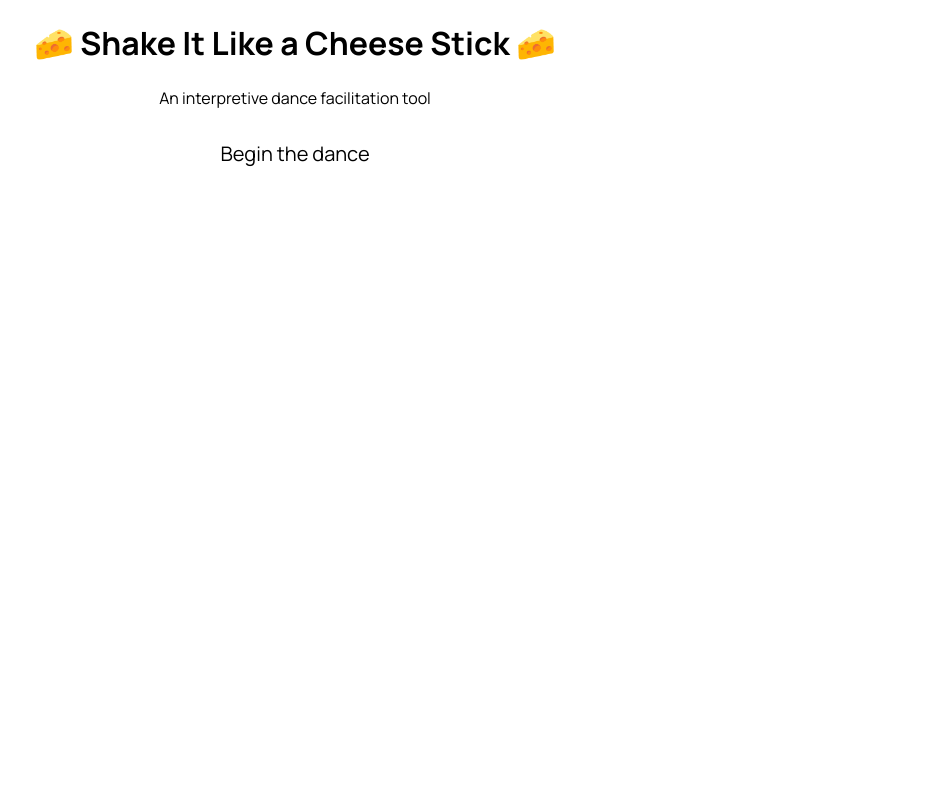
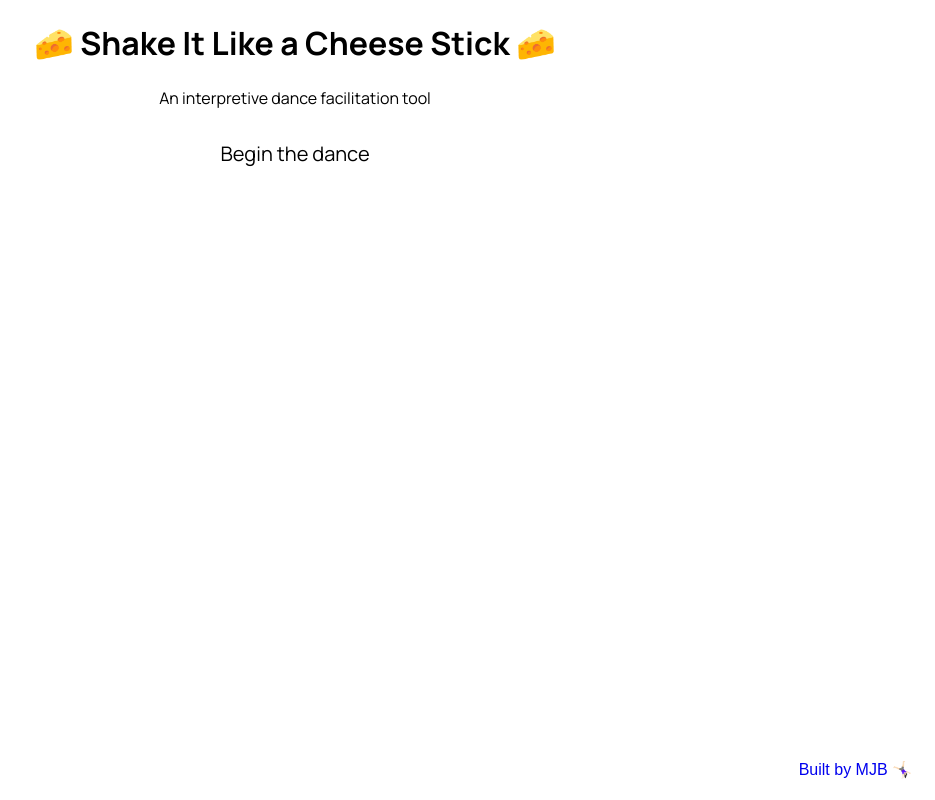
Before and after one commit to MollyJeanB/shake-it-like-a-cheese-stick, a Next.js app: page / in a window 1280 px wide. Shown: the whole page, without its empty margins (345-1280 px from the left). Built offline with nearby package versions, Linux system fonts and the light colour scheme.

Commit message:
[F] add github button

```diff
--- /dev/null
+++ b/components/gitHubLink/GitHubLink.tsx
@@ -0,0 +1,16 @@
+import React from "react"
+import styles from "./gitHubLink.module.css"
+
+type Props = {
+	link: string
+}
+
+export const GitHubLink: React.FC<Props> = ({ link }) => {
+	return (
+		<a href={link}>
+			<button className={styles.button} role={"link"}>
+				{"Built by MJB 🤸🏻‍♀️"}
+			</button>
+		</a>
+	)
+}
--- /dev/null
+++ b/components/gitHubLink/gitHubLink.module.css
@@ -0,0 +1,12 @@
+.button {
+	border: 1px solid var(--color-aqua);
+	padding: 6px 8px;
+	color: var(--color-white);
+	background: unset;
+	font-size: 16px;
+	cursor: pointer;
+	border-radius: var(--border-radius-semi-rounded);
+	position: absolute;
+	bottom: 15px;
+	right: 15px;
+}
--- a/components/index.ts
+++ b/components/index.ts
@@ -1,4 +1,5 @@
 export { Button } from "./button/Button"
+export { GitHubLink } from "./gitHubLink/GitHubLink"
 export { Header } from "./header/Header"
 export { Slider } from "./slider/Slider"
 export { TextDisplay } from "./textDisplay/TextDisplay"
--- a/pages/index.tsx
+++ b/pages/index.tsx
@@ -1,7 +1,7 @@
 import { useState } from "react"
 import Head from "next/head"
 import { Manrope } from "next/font/google"
-import { Button, TextDisplay, Slider, Header } from "@/components"
+import { Button, TextDisplay, Slider, Header, GitHubLink } from "@/components"
 
 const manrope = Manrope({ subsets: ["latin"] })
 
@@ -31,6 +31,11 @@ export default function Home() {
 				</Button>
 				<TextDisplay isActive={gameHasStarted} speed={speed} />
 				{gameHasStarted && <Slider onChange={onChangeSpeed} speed={speed} />}
+				<footer>
+					<GitHubLink
+						link={"https://github.com/MollyJeanB/shake-it-like-a-cheese-stick"}
+					/>
+				</footer>
 			</main>
 		</>
 	)
--- a/styles/variables.css
+++ b/styles/variables.css
@@ -15,7 +15,7 @@
 	/* sizes */
 	--size-base: 3px;
 	--size-xxs: var(--size-base); /* 3px */
-	--size-xs: calc(var(--size-base) * var(--size-base)); /* 9px */
+	--size-xs: calc(var(--size-base) * 3); /* 9px */
 	--size-s: calc(var(--size-base) * 6); /* 18px */
 	--size-m: calc(var(--size-base) * 10); /* 30px */
 	--size-l: calc(var(--size-base) * 15); /* 45px */
@@ -30,6 +30,7 @@
 	--font-weight-bold: 700;
 	--font-weight-extra-bold: 800;
 	/* border-radius */
+	--border-radius-semi-rounded: var(--size-xs);
 	--border-radius-rounded: 25px;
 	--border-radius-circle: 100%;
 	/* media query */
```
